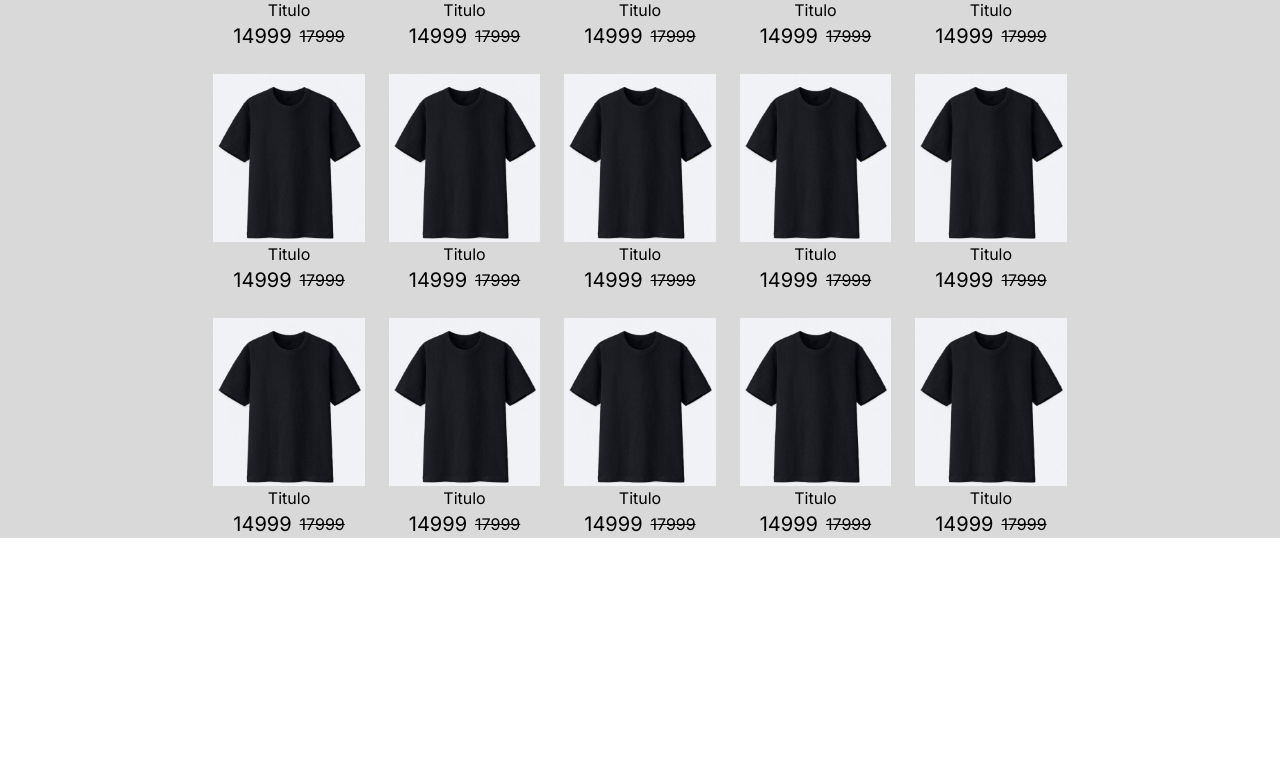
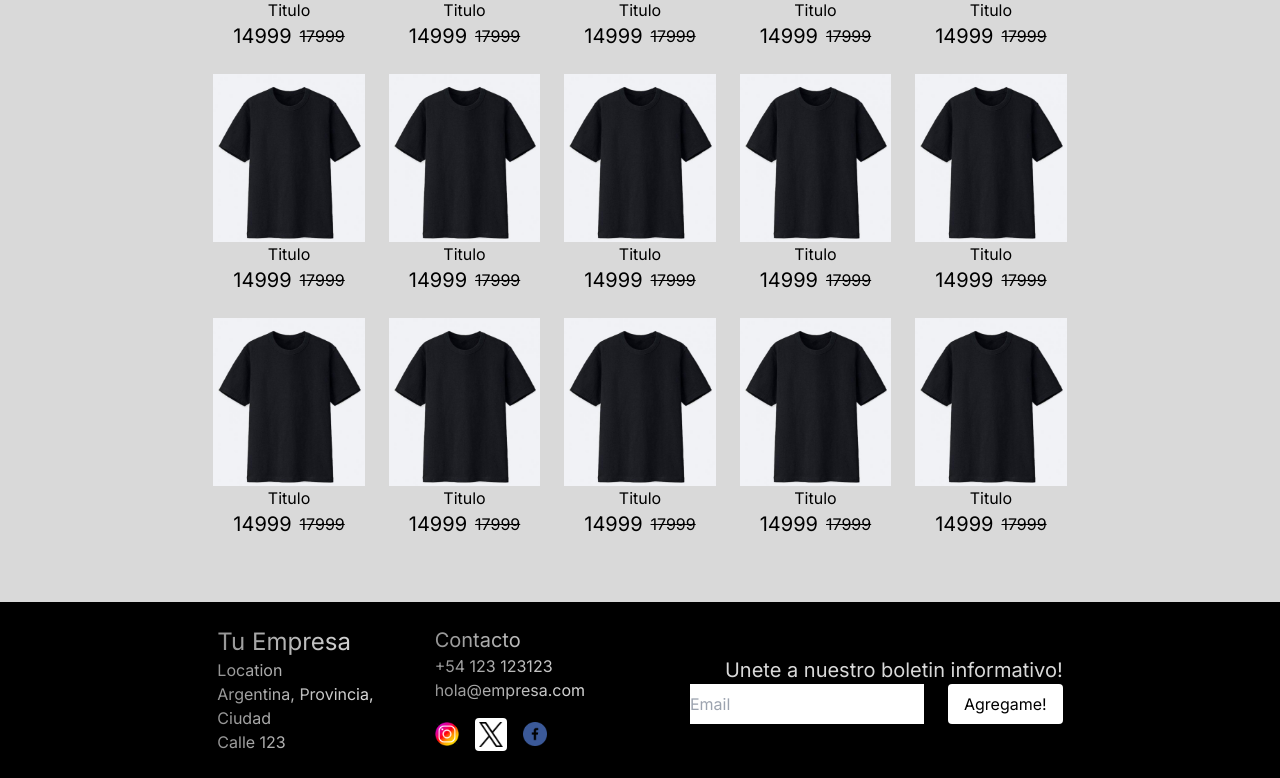
Before and after one commit to SaniLubary/doubleb, a Next.js app: page / in a window 1280 px wide. Shown: the part 1199-1977 px from the top of the page. Before the commit the page ends 1737 px from the top, so only its background shows below. Built offline with nearby package versions, Linux system fonts and the light colour scheme.

Commit message:
heading animations & footer

```diff
--- a/src/app/_components/button.tsx
+++ b/src/app/_components/button.tsx
@@ -1,15 +1,13 @@
-import { useRouter } from 'next/navigation'
 import React from 'react'
 
-const Button = ({ text, href, variant = 'white' }: { text: string, href: string, variant?: 'dark' | 'white' }) => {
-  const router = useRouter()
+const Button = ({ text, onClick, variant = 'white' }: { text: string, onClick: () => void, variant?: 'dark' | 'white' }) => {
   const classname = {
     'dark': 'bg-dark text-white',
     'white': 'bg-white text-dark'
   }
 
   return (
-    <button onClick={() => router.push(href)} className={`${classname[variant]} px-4 py-2 rounded`}>{text}</button>
+    <button onClick={onClick} className={`${classname[variant]} px-4 py-2 rounded`}>{text}</button>
   )
 }
 
--- a/src/app/_components/header.tsx
+++ b/src/app/_components/header.tsx
@@ -16,7 +16,7 @@ const Header = () => {
             <div className="flex justify-between flex-row items-center my-6 col-start-2 col-end-6">
                 <HamburgerMenu hamburgerOpen={hamburgerOpen} handleHamburgerClick={handleHamburgerClick} />
                 <Link href={'/'}>
-                    <h1 className='p-2 cursor-pointer'>tu tienda</h1>
+                    <h1 className='p-2 cursor-pointer text-xl'>tu tienda</h1>
                 </Link>
                 <Link className='p-2' href='/cart'>
                     <CartIcon />
--- a/src/app/globals.css
+++ b/src/app/globals.css
@@ -21,3 +21,40 @@ h6:not(.base-style) {
   -webkit-text-fill-color: transparent;
   font-family: 'Inter', sans-serif;
 }
+
+.animate-mirror {
+  animation: mirror 2s infinite;
+  -webkit-animation: mirror 2s 1;
+}
+
+.animate-mirror:nth-child(2) {
+  animation-delay: 500ms;
+  -webkit-text-fill-color: green;
+}
+
+.animate-mirror:nth-child(1) {
+  -webkit-text-fill-color: pink;
+}
+
+.animate-mirror:nth-child(3) {
+  animation-delay: 1s;
+  -webkit-text-fill-color: orange;
+}
+
+@keyframes mirror {
+  0% {
+    transform: scaleX(1);
+  }
+  45% {
+    transform: scaleX(-1);
+  }
+  55% {
+    transform: scaleX(-1);
+  }
+  90% {
+    transform: scaleX(1);
+  }
+  100% {
+    transform: scaleX(1);
+  }
+}
--- a/src/app/page.tsx
+++ b/src/app/page.tsx
@@ -3,6 +3,8 @@ import Image from 'next/image'
 import Header from './_components/header';
 import Button from './_components/button';
 import Product from './_components/product';
+import { useState } from 'react';
+import { useRouter } from 'next/navigation';
 
 const products = new Array(20).fill({
   image: '/assets/shirt.png',
@@ -12,15 +14,25 @@ const products = new Array(20).fill({
 })
 
 export default function Page() {
+  const [animateMirror, setAnimateMirror] = useState(false)
+  const router = useRouter()
+
+  const changeState = () => {
+    setAnimateMirror(true)
+    setTimeout(() => {
+      setAnimateMirror(false); // Update state after 5 seconds
+    }, 4000); // 5000 milliseconds = 5 seconds
+  };
+
   return (
     <main className="grid grid-cols-12 overflow-hidden">
       <Header />
-      <div className="col-span-12 bg-dark text-white grid grid-cols-6 overflow-hidden">
+      <div className="col-span-12 bg-dark text-white grid grid-cols-6 relative overflow-hidden">
         <div className="col-start-2 col-end-6 md:col-end-4 mt-32 mb-36">
-          <h1 className='md:text-6xl text-3xl break-words font-bold'>REDEFINIMOS EL RUBRO</h1>
+          <h1 className='md:text-6xl text-3xl break-words font-bold transition-all' onMouseEnter={changeState}>RED<span className={`${animateMirror && 'animate-mirror'} transition-all inline-block`}>E</span>FINI<span className={`${animateMirror && 'animate-mirror'} transition-all inline-block`}>MO</span>S EL <span className={`${animateMirror && 'animate-mirror'} transition-all inline-block`}>R</span>UBRO</h1>
           <h3 className='mt-4'>Tu tienda llega para redefinir tu rubro con tus productos increibles</h3>
           <div className="mt-4">
-            <Button text='Ver Productos' href='/products' />
+            <Button text='Ver Productos' onClick={() => router.push('/products')} />
           </div>
           <div className='flex mt-4 items-center'>
             <div className='mr-4'><Image width={32} height={32} alt='instagram logo' src={'/assets/instagram.png'} /></div>
@@ -28,18 +40,45 @@ export default function Page() {
             <div><Image width={32} height={32} alt='instagram logo' src={'/assets/facebook.png'} /></div>
           </div>
         </div>
-        <div className="relative flex items-center top-36 sm:right-40 right-12 scale-150 md:right-0 md:scale-100 md:row-start-1 md:top-16 md:col-start-4 md:col-end-6 overflow-hidden md:relative md:justify-center">
-          <Image className='md:top-16' src={'/assets/hero-bg-dude.png'} width={400} height={600} priority alt='Black dude wearing store tshirt' />
+        <div className="absolute flex items-center top-64 left-36 sm:scale-100 sm:max-md:right-40 sm:max-md:top-48 sm:left-80 md:left-0 md:right-0 md:scale-100 md:row-start-1 md:top-16 md:col-start-4 md:col-end-6 overflow-hidden md:relative md:justify-center">
+          <Image className='md:top-16' src={'/assets/hero-bg-dude.png'} width={400} height={600} priority alt='Guy wearing store product' />
         </div>
       </div>
-      <div className="col-span-12 bg-grey grid grid-cols-6">
+      <div className="col-span-12 bg-grey grid grid-cols-6 pb-16">
         <div className="col-start-2 col-end-6">
           <h1 className='text-dark base-style text-2xl my-9'>Mas vendidos</h1>
           <div className="grid lg:grid-cols-5 md:grid-cols-3 grid-cols-1 gap-6">
             {products.map((product, i) => {
-              return <Product key={product.title+i} product={product} />
+              return <Product key={product.title + i} product={product} />
             })}
           </div>
+        </div>
+      </div>
+      <div className="col-span-12 bg-dark grid grid-cols-6 text-grey gap-6 py-6">
+        <div className="flex flex-col col-start-2 col-end-3">
+          <h1 className='text-2xl'>Tu Empresa</h1>
+          <h6>Location</h6>
+          <h6>Argentina, Provincia, Ciudad</h6>
+          <h6>Calle 123</h6>
+        </div>
+        <div className="flex flex-col col-start-3 col-end-4">
+          <h6 className='text-xl'>Contacto</h6>
+          <h6>+54 123 123123</h6>
+          <h6>hola@empresa.com</h6>
+          <div className='flex mt-4 items-center'>
+            <div className='mr-4'><Image width={24} height={24} alt='instagram logo' src={'/assets/instagram.png'} /></div>
+            <div className='mr-4 bg-white p-1 rounded'><Image width={24} height={24} alt='instagram logo' src={'/assets/x.png'} /></div>
+            <div><Image width={24} height={24} alt='instagram logo' src={'/assets/facebook.png'} /></div>
+          </div>
+        </div>
+        <div className="flex flex-col justify-center items-end col-start-4 col-end-6">
+            <label htmlFor="emailBoletin" className='text-xl'>Unete a nuestro boletin informativo!</label>
+            <div className='flex flex-row'>
+              <input type="email" name="emailBoletin" id="emailBoletin" placeholder='Email' />
+              <div className="ml-6">
+                <Button text='Agregame!' onClick={() => console.log('submit')} />
+              </div>
+            </div>
         </div>
       </div>
     </main>
```
